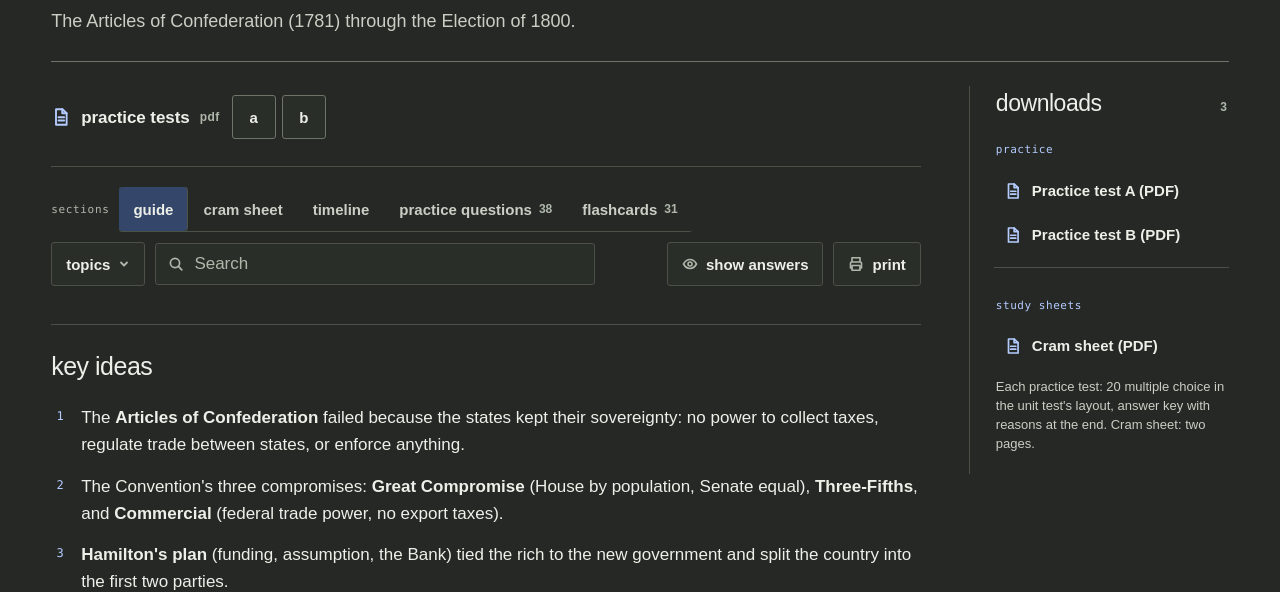
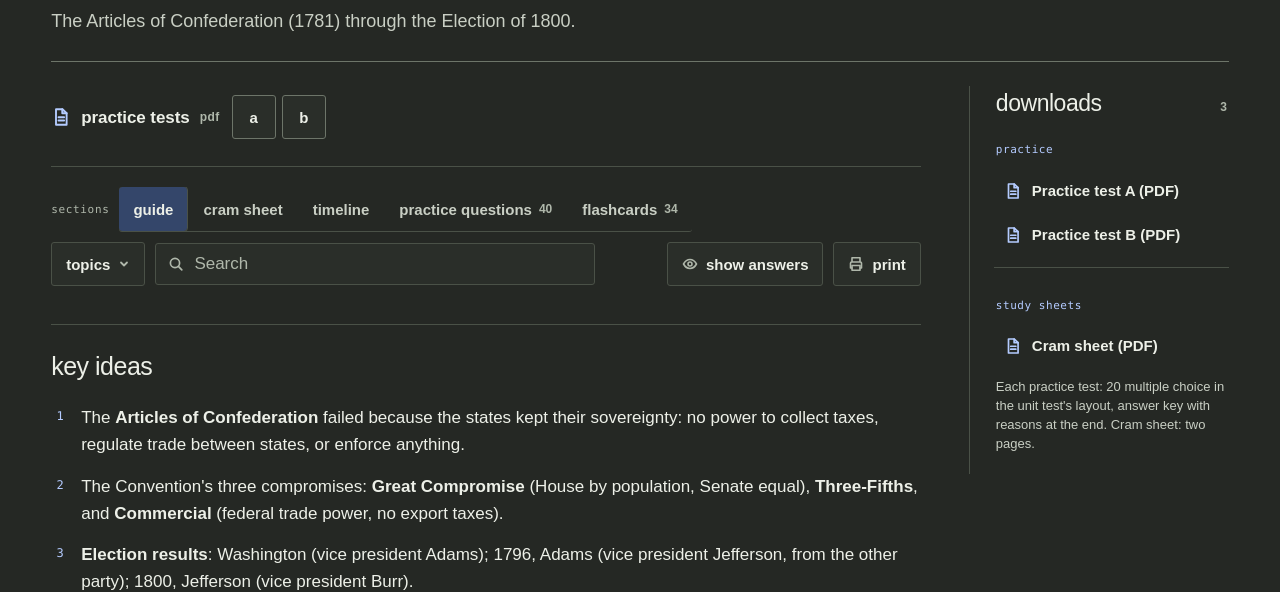
Before and after one commit to tinoalvandi-stack/study-guides, a plain HTML site: page apush-unit-3a.html in a window 1280 px wide. Shown: the part 217-809 px from the top of the page. Drawn offline with Linux system fonts and the light colour scheme.

Commit message:
Add election results to the APUSH Unit 3/A guide
Who won and who became vice president in 1789, 1796 and 1800 as a tested lesson, a key idea, cram sheet lines, flashcards and two practice questions.

```diff
--- a/apush-unit-3a.html
+++ b/apush-unit-3a.html
@@ -1113,9 +1113,9 @@ const GUIDE = {
  "top": [
   "The **Articles of Confederation** failed because the states kept their sovereignty: no power to collect taxes, regulate trade between states, or enforce anything.",
   "The Convention's three compromises: **Great Compromise** (House by population, Senate equal), **Three-Fifths**, and **Commercial** (federal trade power, no export taxes).",
+  "**Election results**: Washington (vice president Adams); 1796, Adams (vice president Jefferson, from the other party); 1800, Jefferson (vice president Burr).",
   "**Hamilton's plan** (funding, assumption, the Bank) tied the rich to the new government and split the country into the first two parties.",
-  "The **Add-a-State Plan** (1787): appointed officials, a legislature at 5,000 adult free males, statehood at 60,000, no slavery north of the Ohio.",
-  "The **Kentucky and Virginia Resolutions** answered the Alien and Sedition Acts and became an influential early states' rights argument."
+  "The **Add-a-State Plan** (1787): appointed officials, a legislature at 5,000 adult free males, statehood at 60,000, no slavery north of the Ohio."
  ],
  "outline": [
   {
@@ -1658,6 +1658,60 @@ const GUIDE = {
    ]
   },
   {
+   "w": 3,
+   "t": "Election results, 1789 to 1800",
+   "d": "who won, who became vice president, and why each result mattered",
+   "rows": [
+    [
+     "1789 and 1792",
+     "President **George Washington** (no party); vice president **John Adams**"
+    ],
+    [
+     "1796",
+     "President **John Adams** (Federalist); vice president **Thomas Jefferson** (Democratic-Republican), from the opposing party"
+    ],
+    [
+     "1800",
+     "President **Thomas Jefferson** (Democratic-Republican); vice president **Aaron Burr** (Democratic-Republican)"
+    ],
+    [
+     "Original rules",
+     "Each elector cast two votes; the leader (with a majority) became president and the runner-up vice president"
+    ],
+    [
+     "The 1800 tie",
+     "Jefferson and Burr tied, so the House chose, one vote per state. **Hamilton** backed Jefferson over Burr"
+    ],
+    [
+     "Why 1800 matters",
+     "The **Revolution of 1800**: the first peaceful transfer of power from one party to another. Jefferson kept the Bank; the problems of 1796 and 1800 led to the **12th Amendment**"
+    ]
+   ],
+   "ex": [
+    {
+     "q": "What was the result of the election of 1796?",
+     "a": "John Adams became president and Thomas Jefferson became vice president.",
+     "why": "Jefferson as president with Burr as vice president is 1800."
+    },
+    {
+     "q": "Who became vice president after the election of 1800?",
+     "a": "Aaron Burr.",
+     "why": "He tied Jefferson in electoral votes; the House made Jefferson president, leaving Burr vice president. Adams was Washington's vice president."
+    }
+   ],
+   "watch": [
+    "1796 = Adams president, Jefferson vice president. 1800 = Jefferson president, Burr vice president.",
+    "The tie and the House vote are 1800, not 1796.",
+    "Washington had no party; his vice president was Adams."
+   ],
+   "terms": [
+    "election of 1796",
+    "Revolution of 1800",
+    "Aaron Burr",
+    "12th Amendment"
+   ]
+  },
+  {
    "w": 2,
    "t": "Postwar crisis and Shays' Rebellion",
    "d": "why so many leaders wanted a stronger government",
@@ -1893,42 +1947,6 @@ const GUIDE = {
    ]
   },
   {
-   "w": 2,
-   "t": "Elections of 1796 and 1800",
-   "d": "two elections under the original rules",
-   "rows": [
-    [
-     "1796",
-     "First place became president, second vice president: Federalist **Adams** with Democratic-Republican **Jefferson** as vice president."
-    ],
-    [
-     "1800",
-     "The **Revolution of 1800**: power passes peacefully from the Federalists to the Democratic-Republicans."
-    ]
-   ],
-   "pts": [
-    "Jefferson and his running mate **Aaron Burr** tied; a tie goes to the House, one vote per state.",
-    "**Hamilton** backed Jefferson over Burr, deepening their feud.",
-    "Jefferson kept the Bank. These problems led to the **12th Amendment** (separate votes for president and vice president)."
-   ],
-   "ex": [
-    {
-     "q": "The election of 1800 is called the Revolution of 1800 mainly because",
-     "a": "power passed peacefully from one party to another.",
-     "why": "The 12th Amendment came after 1800, partly because of the tie."
-    }
-   ],
-   "watch": [
-    "The tie and the House vote are 1800. A president and vice president from opposing parties is 1796."
-   ],
-   "terms": [
-    "election of 1796",
-    "Revolution of 1800",
-    "Aaron Burr",
-    "12th Amendment"
-   ]
-  },
-  {
    "w": 1,
    "t": "Slavery and the new states",
    "d": "what changed right after the Revolution",
@@ -2364,6 +2382,28 @@ const GUIDE = {
    ],
    "a": 2,
    "why": "Congress created the departments (State, Treasury, War); the cabinet itself is not in the Constitution, and the vice president was not part of it. A is the trap: the Constitution never mentions a cabinet."
+  },
+  {
+   "q": "Which of the following correctly describes the results of the election of 1796?",
+   "opts": [
+    "Thomas Jefferson won the presidency and Aaron Burr became vice president.",
+    "John Adams won the presidency and Thomas Jefferson became vice president.",
+    "John Adams won the presidency and Charles Cotesworth Pinckney became vice president.",
+    "Thomas Jefferson won the presidency and John Adams became vice president."
+   ],
+   "a": 1,
+   "why": "Under the original rules the runner-up, Jefferson, became vice president. Jefferson as president with Burr as vice president is 1800."
+  },
+  {
+   "q": "After the election of 1800 was decided by the House of Representatives,",
+   "opts": [
+    "John Adams remained president for a second term.",
+    "Aaron Burr became president and Thomas Jefferson vice president.",
+    "Thomas Jefferson became president and Aaron Burr vice president.",
+    "Alexander Hamilton became vice president."
+   ],
+   "a": 2,
+   "why": "Hamilton backed Jefferson over Burr, so Jefferson won and Burr, the runner-up, became vice president."
   }
  ],
  "timeline": [
@@ -2587,6 +2627,18 @@ const GUIDE = {
   {
    "f": "Revolution of 1800",
    "b": "First peaceful transfer of power between parties."
+  },
+  {
+   "f": "Election of 1796",
+   "b": "John Adams president, Thomas Jefferson vice president (opposing parties)."
+  },
+  {
+   "f": "Election of 1800",
+   "b": "Thomas Jefferson president, Aaron Burr vice president; the tie went to the House."
+  },
+  {
+   "f": "Washington's vice president",
+   "b": "John Adams."
   }
  ],
  "cram": [
@@ -2633,6 +2685,23 @@ const GUIDE = {
    ]
   },
   {
+   "h": "Election results",
+   "items": [
+    {
+     "n": "1789, 1792",
+     "t": "Washington (no party); vice president Adams."
+    },
+    {
+     "n": "1796",
+     "t": "Adams (Federalist); vice president Jefferson (Democratic-Republican), from the other party."
+    },
+    {
+     "n": "1800",
+     "t": "Jefferson; vice president Burr. Tie decided by the House; Hamilton backed Jefferson; led to the 12th Amendment."
+    }
+   ]
+  },
+  {
    "h": "The West",
    "items": [
     {
@@ -2704,8 +2773,8 @@ const GUIDE = {
      "t": "Jefferson / Madison: states judge federal law; early states' rights; clashes with Supremacy."
     },
     {
-     "n": "Election of 1800",
-     "t": "Peaceful party change; Jefferson-Burr tie decided by the House."
+     "n": "Revolution of 1800",
+     "t": "First peaceful transfer of power between parties."
     }
    ]
   },
@@ -2722,7 +2791,7 @@ const GUIDE = {
     },
     {
      "n": "1796 vs. 1800",
-     "t": "Split ticket vs. tie in the House."
+     "t": "Adams with Jefferson as vice president vs. Jefferson with Burr as vice president."
     },
     {
      "n": "Federalists",
```
Also changed, not shown: site-topics.js, 1 other file.
